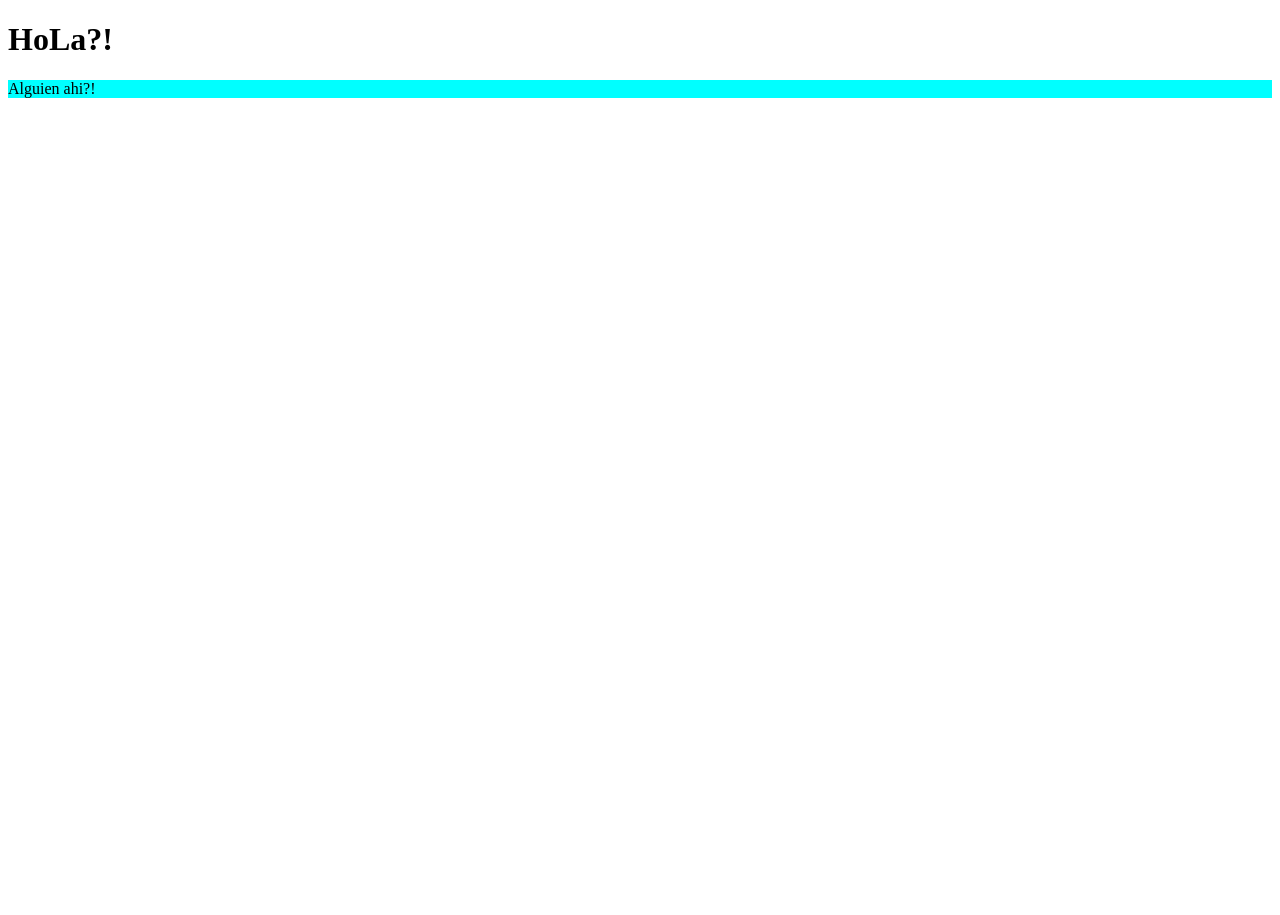
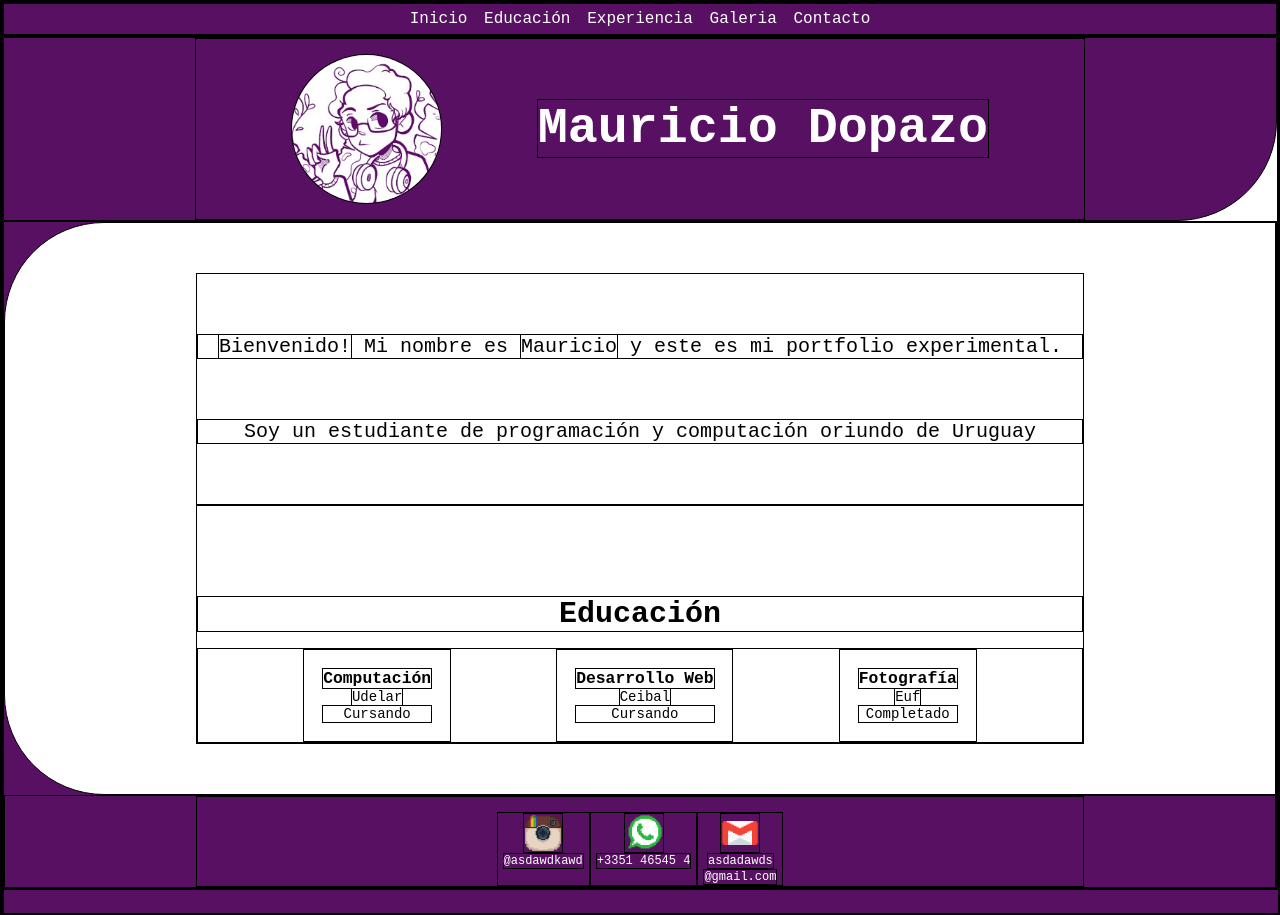
Before and after one commit to m-dopazo/m-dopazo.github.io, a plain HTML site: page index.html in a window 1280 px wide. Before the commit the page ends 800 px from the top, so only its background shows below. Drawn offline with Linux system fonts and the light colour scheme.

Commit message:
Portfolio load
Importar el portfolio de mi carpeta original.

```diff
--- a/index.html
+++ b/index.html
@@ -1,14 +1,92 @@
 <!DOCTYPE html>
-<html lang="en">
+<html lang="es">
 <head>
     <meta charset="UTF-8">
     <meta name="viewport" content="width=device-width, initial-scale=1.0">
-    <title>Document</title>
+
+    <link rel="stylesheet" href="./style.css">
+
+    <title>Portfolio</title>
 </head>
-<body>
+<body class="violeta">
+    <!-- sticky -->
+    <div class="sticky">
+        <div id="index">
+            <a id="inicio_index" href="#main">Inicio</a>
+            <a id="educacion_index" href="#div_edu">Educación</a>
+            <a id="experiencia_index" href="#div_exp">Experiencia</a>
+            <a id="galeria_index" >Galeria</a>
+            <a id="contacto_index" href="#contacto">Contacto</a>
+        </div>
+    </div>
 
-    <h1>HoLa?!</h1>
-    <p style="background-color: aqua;">Alguien ahi?!</p>
+    <!-- Hacer Fondo -->
 
+    <div id="fondo" class="blanco">
+
+        <div id="f1" class="violeta texto-blanco" >
+            <div id="heading" class="content">
+                <h1> Mauricio Dopazo</h1>
+                <img src="./Img/pfp.png" alt="">
+            </div>
+
+
+        </div>
+        <div class="violeta">
+            <div id="f2" class="blanco">
+                <div id="post-heading">
+                    <p><span>Bienvenido!</span> Mi nombre es <span>Mauricio</span> y este es mi portfolio experimental.</p>
+                    <p class="margen-superior">Soy un estudiante de programación y computación oriundo de Uruguay</p>
+                </div>
+                <div id="educacion">
+                    <h2 class="margen-superior">Educación</h2>
+                    <div>
+                        <div>
+                            <h3>Computación</h3>
+                            <span>Udelar</span>
+                            <p>Cursando</p>
+                        </div>
+                        <div>
+                            <h3>Desarrollo Web</h3>
+                            <span>Ceibal</span>
+                            <p>Cursando</p>
+                        </div>
+                        <div>
+                            <h3>Fotografía</h3>
+                            <span>Euf</span>
+                            <p>Completado</p>
+                        </div>
+
+                    </div>
+                </div>
+            </div>
+            <div id="f3" class="texto-blanco">
+                <div id="contacto">
+                    <div id="insta">
+                        <img src="./Img/IG.png">
+                        <p>@asdawdkawd</p>
+                    </div>
+                    <div id="wpp">
+                        <img src="./Img/WPP.png" alt="">
+                        <p>+3351 46545 4</p>
+                    </div>
+                    <div id="mail">
+                        <img src="./Img/mail.png" alt="">
+                        <p>asdadawds</p>
+                        <p>@gmail.com</p>
+                    </div>
+
+                </div>
+            </div>
+        </div>
+
+
+
+    </div>
+
+
+
+
+    <source src="./scrypt.js">
 </body>
 </html>
--- /dev/null
+++ b/scrypt.js
@@ -0,0 +1 @@
+let borde = document.getElementById("f1").style.borderBottomRightRadius;
--- /dev/null
+++ b/style.css
@@ -0,0 +1,207 @@
+html{
+    --violeta: #581063;
+    --borde: 20vw;
+    --heading-height: 200px;
+    --pfp-image: calc(2*var(--borde));
+
+    font: max(16px, 4vw)  monospace;
+}
+
+*{
+    box-sizing:border-box;
+    padding: 0px;
+    margin: 0;
+    border: 1px solid black;
+}
+
+
+/* Colores */
+.violeta{
+    background-color: var(--violeta);
+}
+.blanco{
+    background-color: white;
+}
+#f1{
+    border-bottom-right-radius: var(--borde);
+    text-align: center;
+}
+#f2{
+    border-top-left-radius: var(--borde);
+    border-bottom-left-radius: var(--borde)
+}
+
+
+/* Contenido */
+
+/* Sticky */
+.sticky{
+    position: sticky;
+    top:-2px;
+    background-color: transparent;
+    z-index: 10;
+}
+#index{
+    display: flex;
+    justify-content: center;
+}
+#index a{
+    background-color: var(--violeta);
+    color: white;
+    text-decoration: none;
+    border: 2px solid var(--violeta);
+    font-size: .8rem;
+    padding: .3% .5%;
+}
+
+#inicio_index{
+    border-bottom-left-radius: 15px;
+}
+#contacto_index{
+    border-bottom-right-radius: 15px;
+}
+#index a:hover{
+    background-color: white;
+    color: var(--violeta)
+}
+
+
+/* Heading */
+#heading{
+    display: flex;
+    flex-flow: column-reverse nowrap;
+    align-items: center;
+    justify-content: space-between;
+    padding: 15px calc(var(--borde)/2);
+}
+#heading img{
+    height:var(--pfp-image);
+    border-radius: 50%;
+}
+#heading h1{
+    margin-top: 1rem;
+    font-size: 2rem;
+    padding: 0 15%;
+    line-height: 80%;
+}
+.texto-blanco{
+    color: white;
+}
+
+/* Cositas */
+#f2{
+    padding: calc(var(--borde)/2);
+    text-align: center;
+    font-size: 1rem;
+}
+.margen-superior{
+    margin: calc(var(--borde)/2) 0 0 0;
+}
+
+/* Educacion */
+#educacion>div{
+    display: flex;
+    flex-flow: row wrap;
+    justify-content: space-evenly;
+    font-size: 70%;
+    margin-top: 2ch;
+}
+#educacion>div>div{
+    padding: 2%;
+}
+/* Contacto */
+#contacto{
+    padding-top: 15px;
+    display: flex;
+    flex-flow:row wrap;
+    justify-content: center;
+}
+#contacto div{
+    display: flex;
+    flex-flow: column wrap;
+    align-items: center;
+
+    font-size: .6rem;
+    text-align: center;
+    text-anchor: middle;
+    padding: 0 5px;
+}
+#contacto img{
+    width: 40px;
+}
+
+@media (min-width:600px) {
+    html{
+        font-size: 22px;
+        --borde:75px;
+    }
+    /* Heading */
+    #heading{
+        display: flex;
+        flex-flow: row-reverse nowrap;
+        justify-content: space-around;
+        padding: 15px var(--borde);
+    }
+    #heading img{
+        height:var(--pfp-image);
+    }
+    #heading h1{
+        margin-top: 0;
+        max-height: 100%;
+        font-size: 2.3rem;
+        padding: 0 10%;
+        line-height: normal;
+    }
+    /* Cositas */
+    #post-heading{
+        padding: 50px;
+    }
+    .margen-superior{
+        margin: calc(var(--borde)/2) 0 0 0;
+    }
+
+    @media (min-width:900px) {
+        html{
+            --pfp-image:150px;
+            --borde:100px;
+            font-size: 20px;
+            --paddington:15%;
+        }
+        /* Heading */
+        #heading{
+            display: flex;
+            flex-flow: row-reverse nowrap;
+            justify-content: space-evenly;
+            padding-left: 0;
+            padding-right: 0;
+        }
+        #heading img{
+            height:var(--pfp-image);
+        }
+        #heading h1{
+            font-size: 2.5rem;
+            max-width:max-content;
+            padding: 0;
+        }
+
+        #f1, #f2, #f3{
+            padding-left: var(--paddington);
+            padding-right: var(--paddington);
+        }
+
+        /* Cositas */
+        #post-heading{
+            padding:5ch 0
+        }
+        .margen-superior{
+            margin: 5ch 0 0 0;
+        }
+
+        @media (min-width:1200px) {
+
+
+
+
+        }
+    }
+}
```
Also changed, not shown: Img/IG.png (added), Img/MAIL.png (added), Img/WPP.png (added), Img/pfp.png (added).
